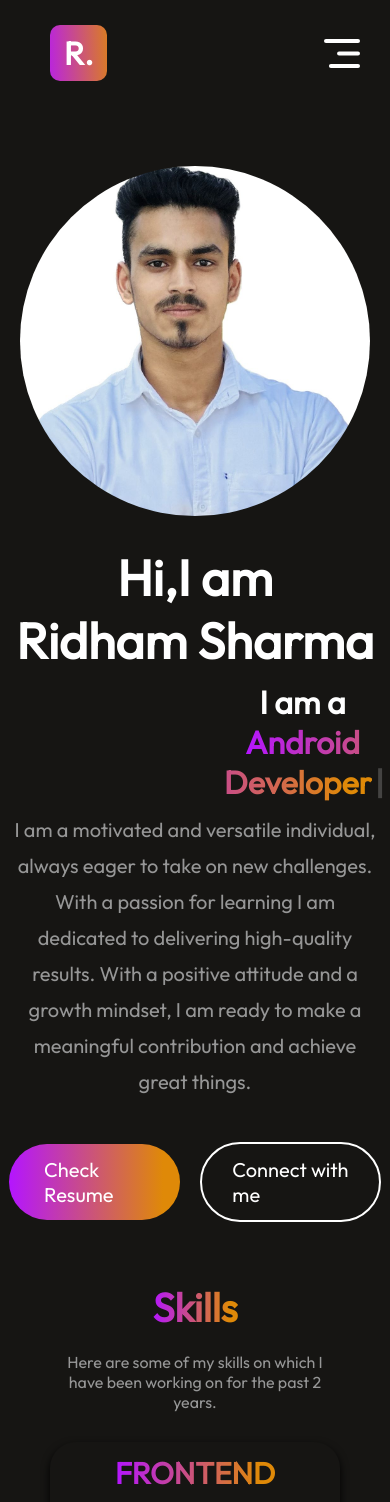
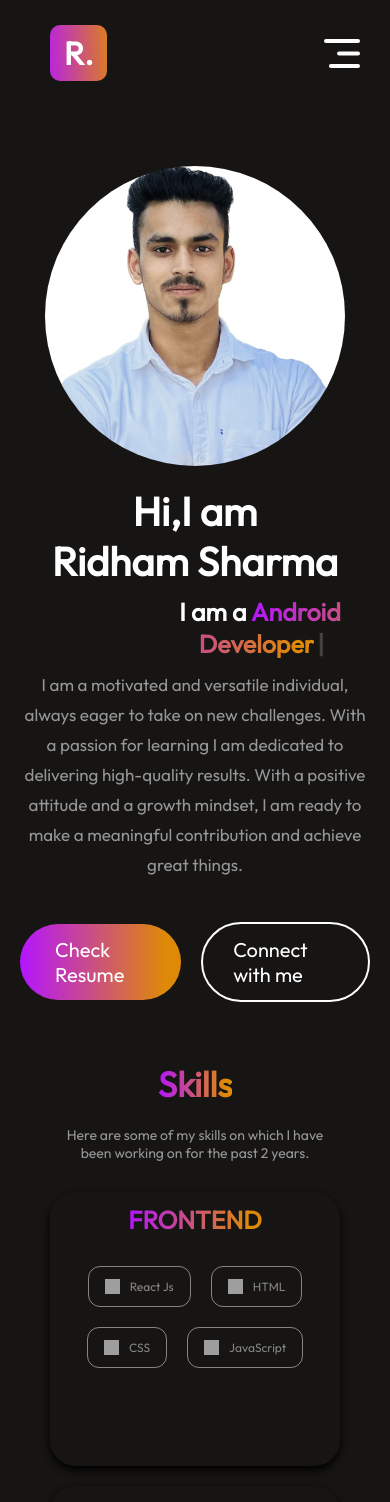
Before and after one commit to RidhamSharma781/Portfolio-ridham, a React (Vite) app: page / in a window 390 px wide. Shown: the top 1502 px of the page. Built offline with nearby package versions, Linux system fonts and the light colour scheme; grey boxes are pictures that could not be loaded.

Commit message:
hero/skill responsive at 568px

```diff
--- a/src/Components/Hero/Hero.css
+++ b/src/Components/Hero/Hero.css
@@ -135,3 +135,24 @@
         gap: 20px;
     }
 }
+
+@media(max-width:568px){
+    .hero{
+        gap: 20px;
+    }
+    .hero-right img{
+        width: 300px;
+        height: 300px;
+    }
+    .hero-left h1{
+        font-size: 40px;
+    }
+    .effect{
+        font-size: 25px;
+        margin-left: 130px;
+    }
+    .bio{
+        font-size: 17px;
+        line-height: 30px;
+    }
+}
--- a/src/Components/Skills/Skills.css
+++ b/src/Components/Skills/Skills.css
@@ -111,3 +111,39 @@
     }
 
 }
+
+@media(max-width:568px){
+    .skills{
+        margin: 0px 50px 90px 50px;
+    }
+    .skills h1{
+        font-size: 35px;
+    }
+    .skills p{
+        font-size: 14px;
+        max-width: 500px;
+        margin: 20px auto;
+    }
+    .container-big{
+        gap: 20px;
+        justify-content: center;
+        align-items: center;
+    }
+    .container-small{
+        max-width: 251px;
+        padding: 12px 20px;
+        height: 250px;
+    }
+    .container-small h2{
+        font-size: 25px;
+    }
+    .container-small img{
+        height: 15px;
+        width: 15px;
+    }
+    .skill{
+        font-size: 12px;
+        font-weight: 400;
+    }
+
+}
```
